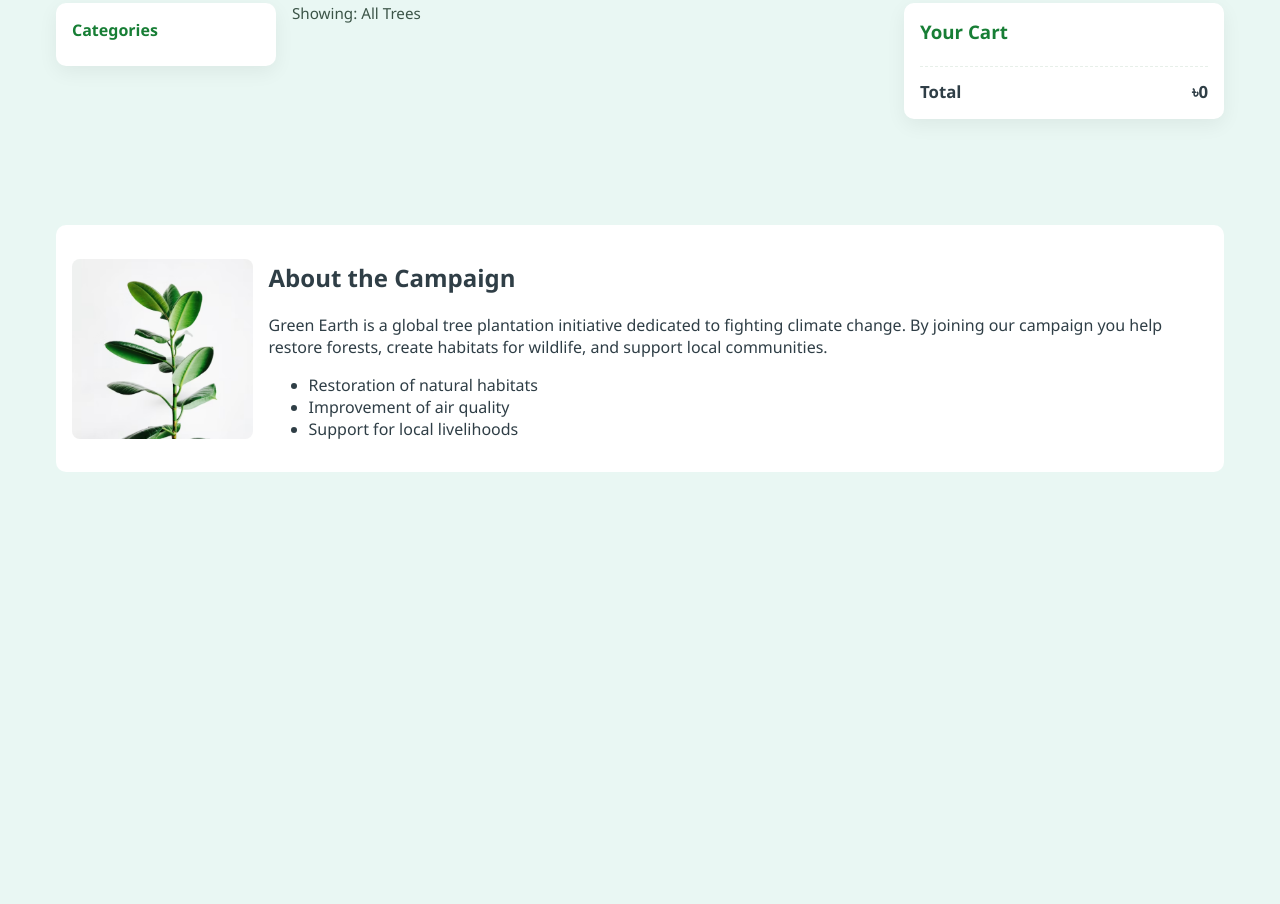
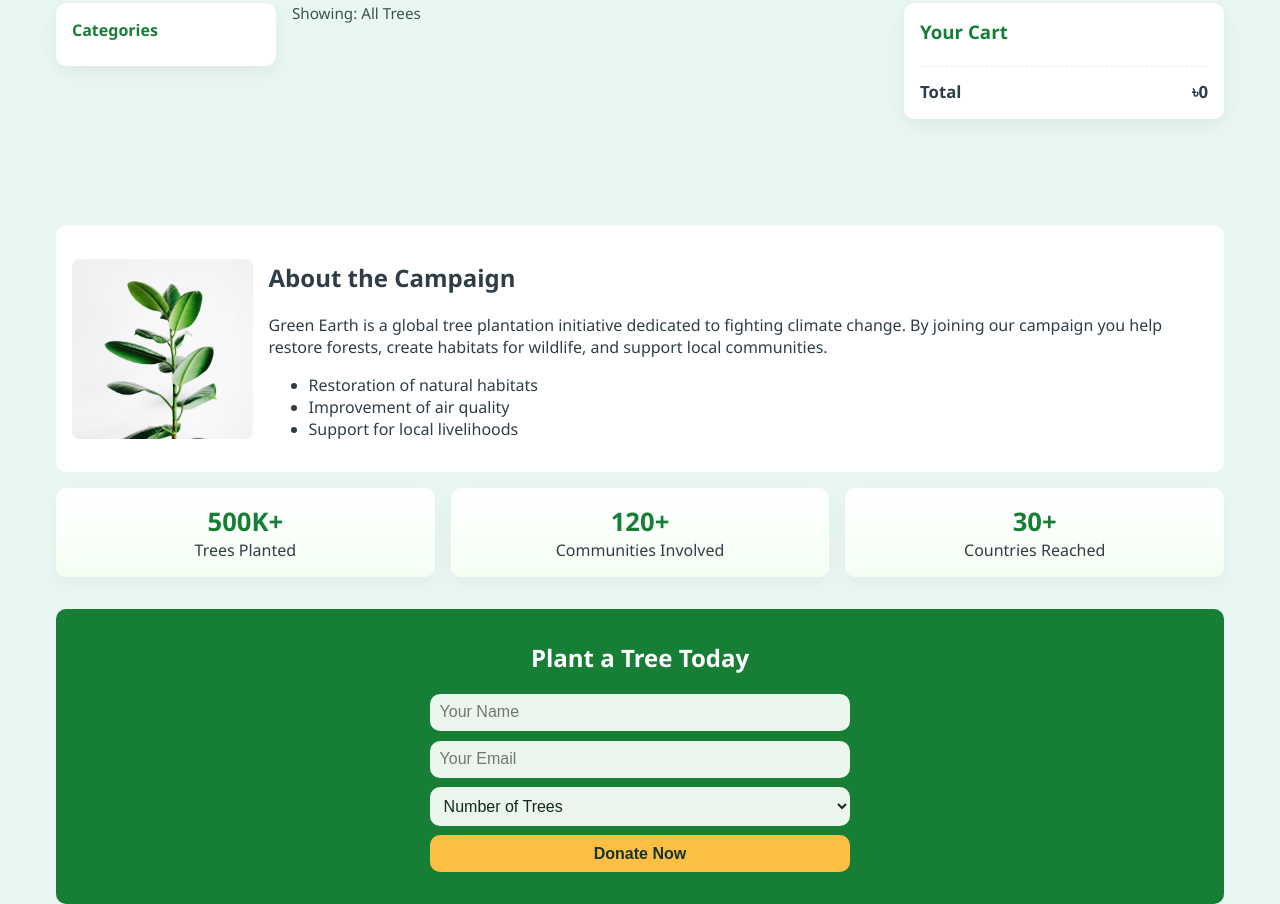
Before and after one commit to Kazi-Sifat71/Green-Earth-Project, a plain HTML site: page index.html in a window 1280 px wide. Shown: the part 421-1325 px from the top of the page. Before the commit the page ends 893 px from the top, so only its background shows below. Drawn offline with Linux system fonts and the light colour scheme.

Commit message:
added plant-section and added info of donating plants

```diff
--- a/index.html
+++ b/index.html
@@ -299,5 +299,39 @@
     </div>
   </article>
 
+  <div id="impact" class="impact-cards" aria-label="Impact statistics">
+    <div class="impact">
+      <strong id="impactTrees">500K+</strong>
+      <span>Trees Planted</span>
+    </div>
+    <div class="impact">
+      <strong id="impactCommunities">120+</strong>
+      <span>Communities Involved</span>
+    </div>
+    <div class="impact">
+      <strong id="impactCountries">30+</strong>
+      <span>Countries Reached</span>
+    </div>
+  </div>
+
+  <article id="plant" class="plant-section" aria-labelledby="plantTitle">
+    <h2 id="plantTitle" style="text-align:center;margin-top:0;">Plant a Tree Today</h2>
+    <form id="plantForm" class="plant-form" novalidate>
+      <input id="plant-name" name="name" type="text" placeholder="Your Name" required aria-required="true" />
+      <input id="plant-email" name="email" type="email" placeholder="Your Email" required aria-required="true" />
+      <select id="plant-amount" name="amount" required aria-required="true">
+        <option value="" disabled selected>Number of Trees</option>
+        <option value="1">1</option>
+        <option value="5">5</option>
+        <option value="10">10</option>
+        <option value="25">25</option>
+        <option value="50">50</option>
+        <option value="100">100</option>
+      </select>
+      <button type="submit">Donate Now</button>
+    </form>
+  </article>
+</section>
+
 </body>
 </html>
```
